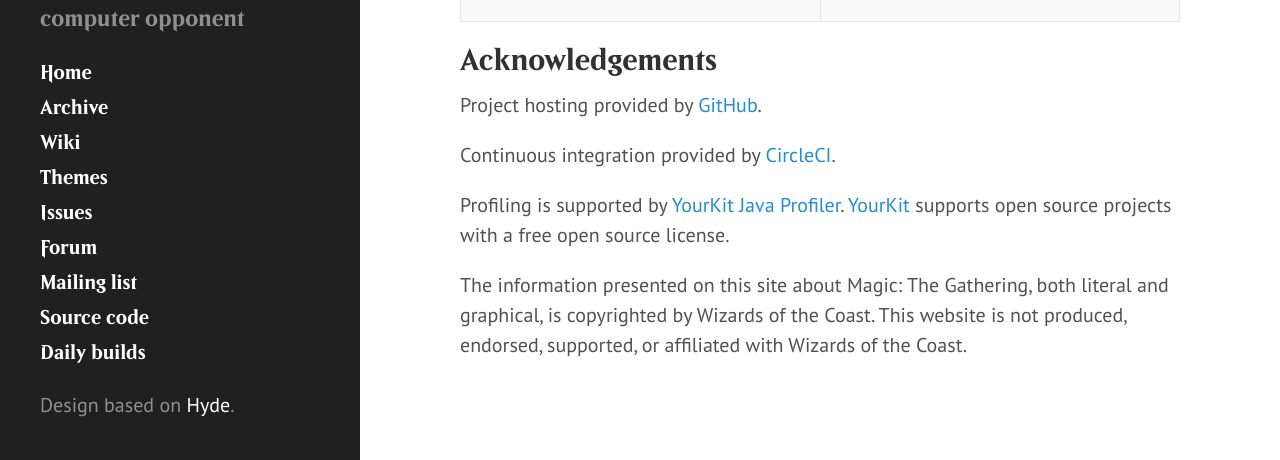
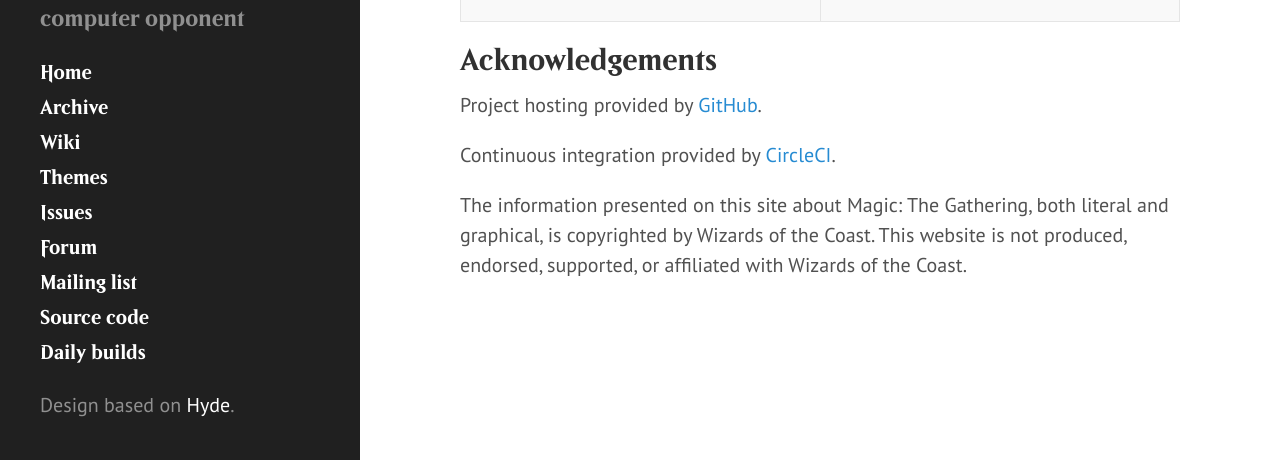
Before and after one commit to magarena/magarena.github.io, a Jekyll site: the page built from index.html, in a window 1280 px wide and 900 px high, scrolled down 986 px, cut to the strip 440-900 px from the top of the window. Built offline with Jekyll 4.4.1, drawn with Linux system fonts in a browser that asks for light colours; Markdown is read by kramdown in place of the engine named in the settings; the list of posts is cut into pages by our own code.

Commit message:
Remove link to YourKit Java Profiler (closes #8)

```diff
--- a/_includes/main_post.html
+++ b/_includes/main_post.html
@@ -44,11 +44,6 @@
 </p>
 
 <p>
-Profiling is supported by <a href="http://www.yourkit.com/java/profiler/index.jsp">YourKit Java Profiler</a>.
-<a href="http://www.yourkit.com">YourKit</a> supports open source projects with a free open source license.
-</p>
-
-<p>
 The information presented on this site about Magic: The Gathering, both literal
 and graphical, is copyrighted by Wizards of the Coast. This website is not
 produced, endorsed, supported, or affiliated with Wizards of the Coast.
```
